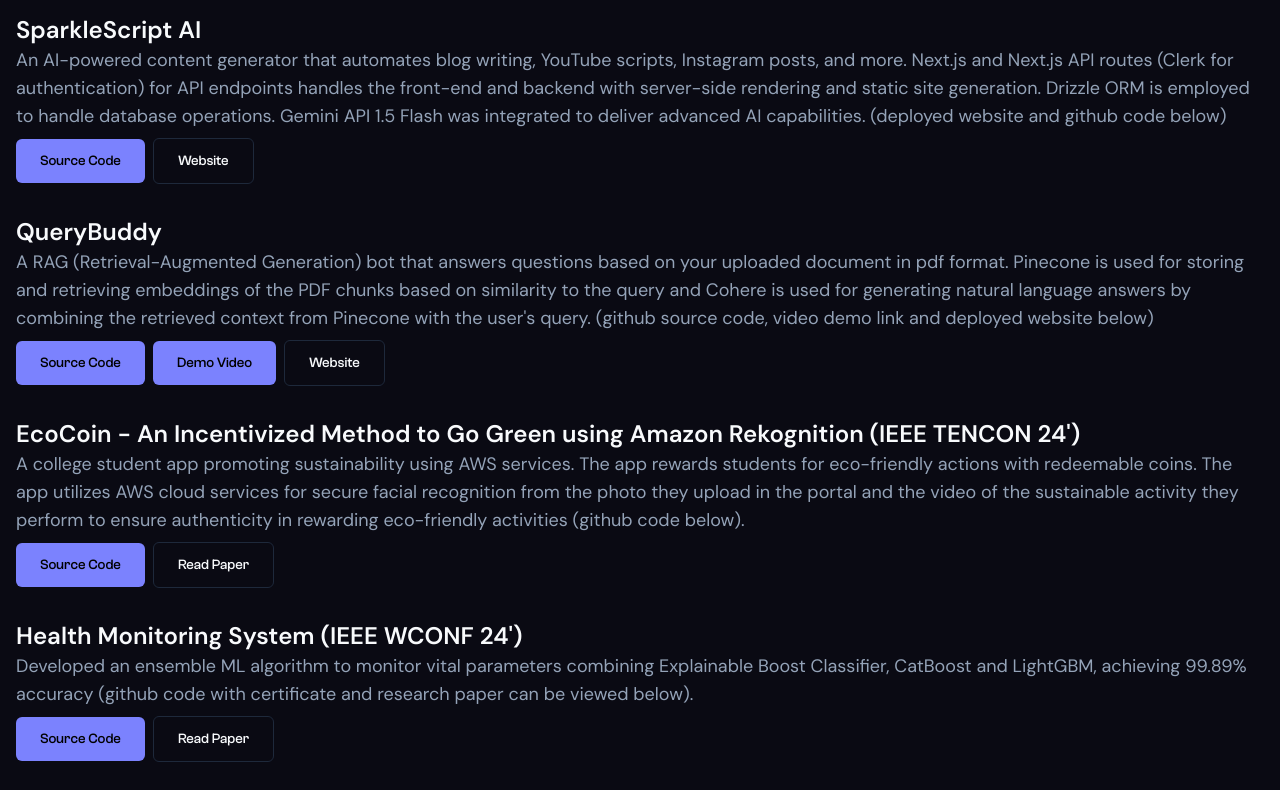
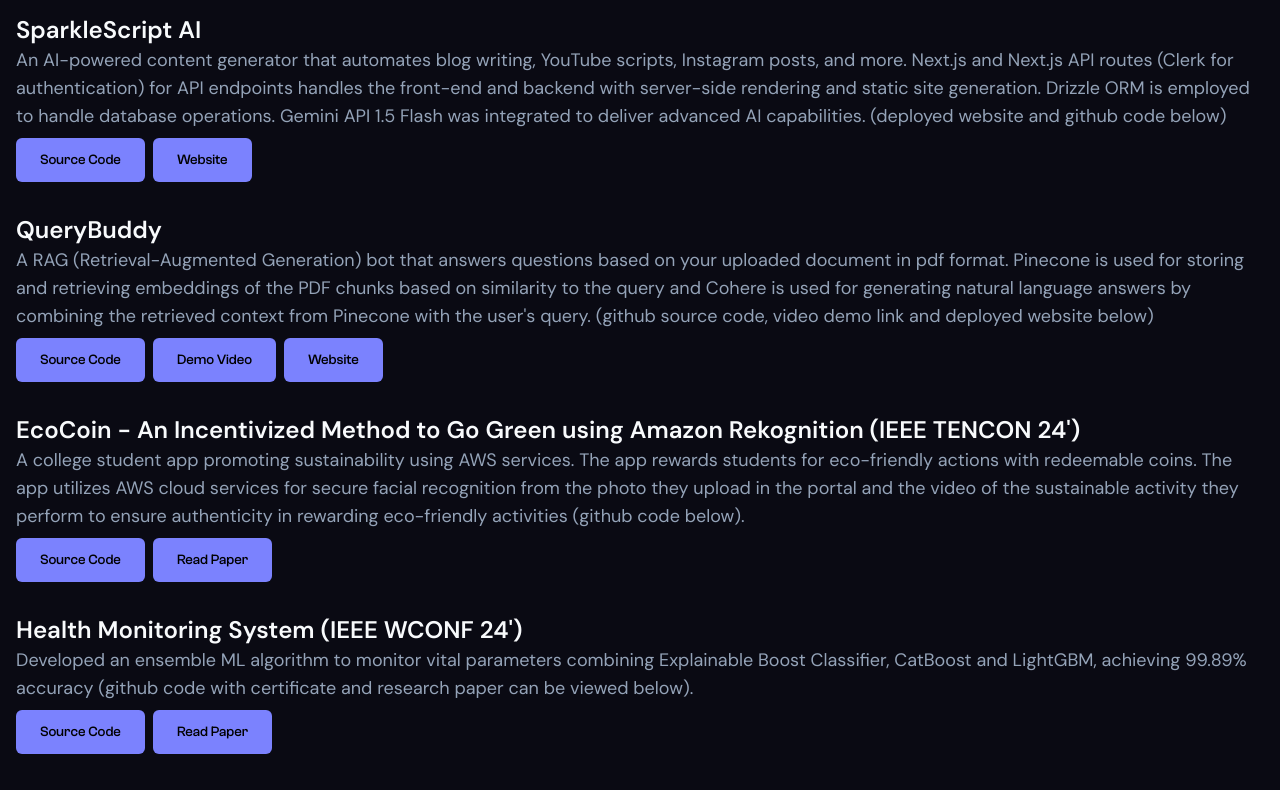
Before and after one commit to rux0422/My-Portfolio, a Next.js app: page / in a window 1280 px wide. Shown: the part 1280-2070 px from the top of the page. Built offline with nearby package versions, Linux system fonts and the light colour scheme.

Commit message:
Remove outline variant from buttons in index.tsx

```diff
--- a/src/pages/index.tsx
+++ b/src/pages/index.tsx
@@ -350,12 +350,12 @@
                   )}
                   {project.href && (
                     <Link href={project.href} target="_blank" rel="noopener noreferrer">
-                      <Button variant="outline">Website</Button>
+                      <Button>Website</Button>
                     </Link>
                   )}
                   {project.paperHref && (
                     <Link href={project.paperHref} target="_blank" rel="noopener noreferrer">
-                      <Button variant="outline">Read Paper</Button>
+                      <Button>Read Paper</Button>
                     </Link>
                   )}
                 </div>
@@ -419,7 +419,7 @@
                     )}
                     {exp.experienceLetterHref && (
                       <Link href={exp.experienceLetterHref} target="_blank" rel="noopener noreferrer">
-                        <Button variant="outline">View Experience Letter</Button>
+                        <Button>View Experience Letter</Button>
                       </Link>
                     )}
                   </div>
@@ -448,7 +448,7 @@
                   <h3 className="text-2xl font-semibold">{achievement.title}</h3>
                   <p className="mt-2 text-base">{achievement.description}</p>
                   <Link href={achievement.href} target="_blank">
-                    <Button className="mt-2">Learn More</Button>
+                    <Button className="mt-2">View Credential</Button>
                   </Link>
                 </div>
               ))}
```
